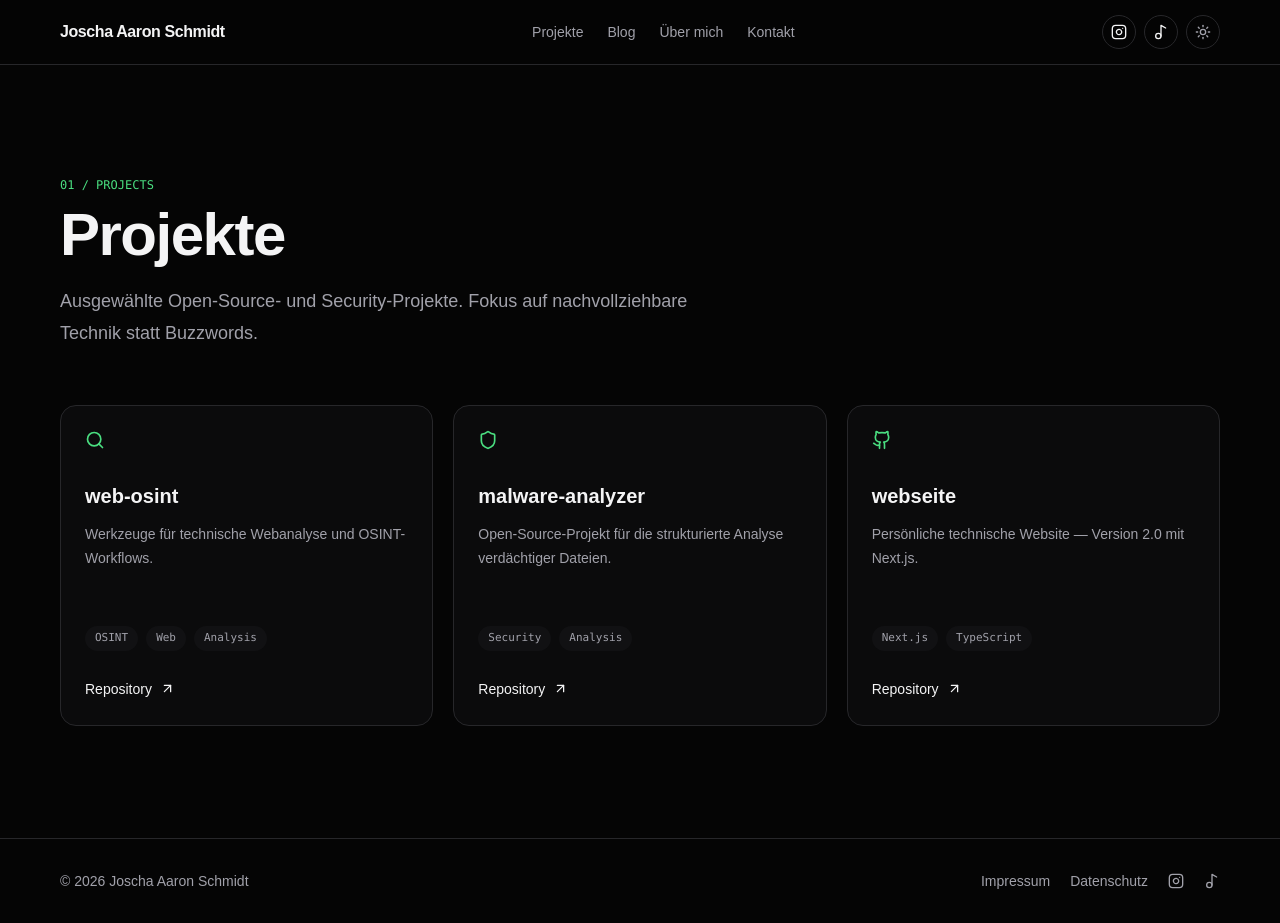
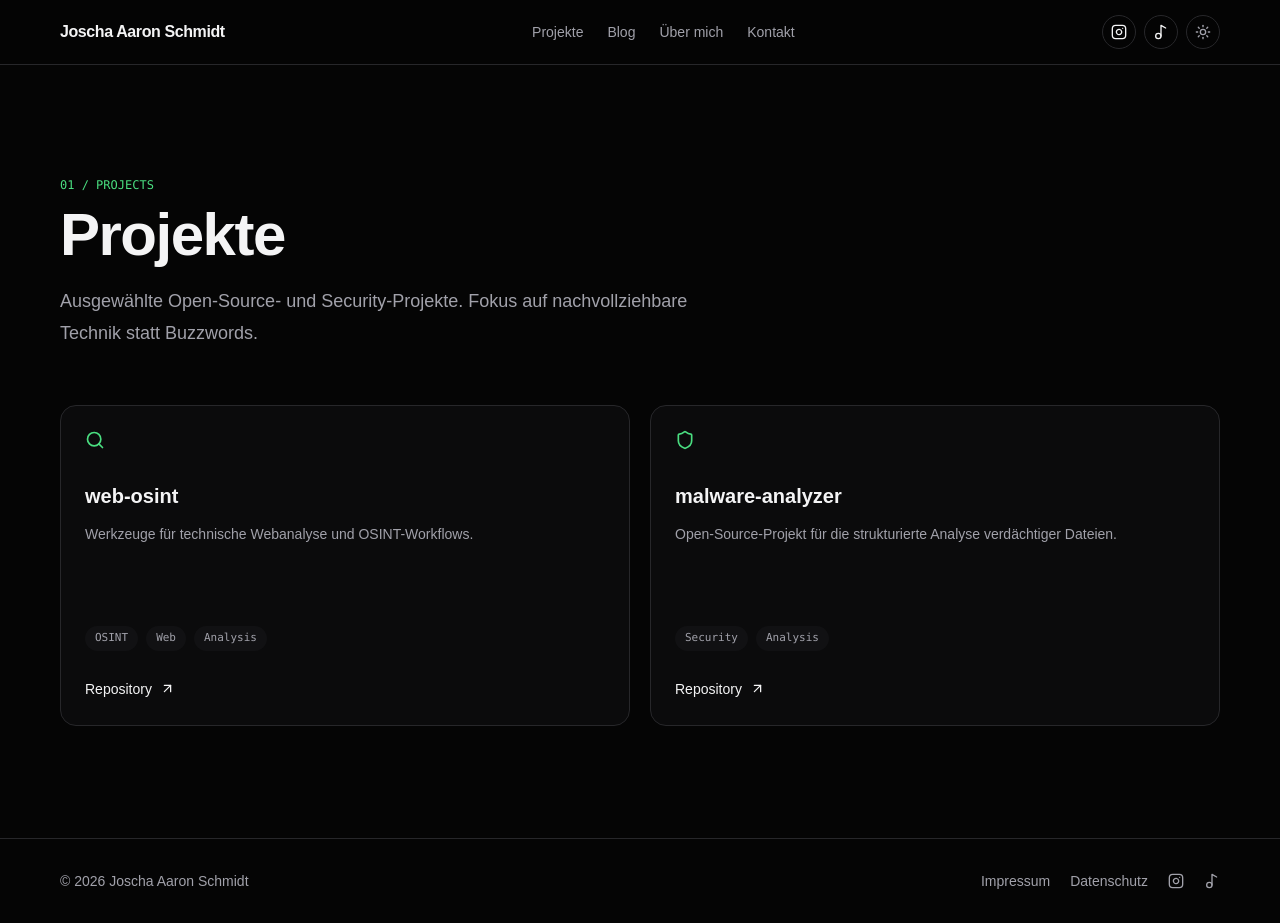
Before and after one commit to aaron0sec/webseite, a Next.js app: page /projekte in a window 1280 px wide. Built offline with nearby package versions, Linux system fonts and the light colour scheme.

Commit message:
feat: remove website project from portfolio

```diff
--- a/src/app/projekte/page.tsx
+++ b/src/app/projekte/page.tsx
@@ -1,5 +1,5 @@
 import type { Metadata } from "next";
-import { ArrowUpRight, Github, Shield, Search } from "lucide-react";
+import { ArrowUpRight, Shield, Search } from "lucide-react";
 import { Reveal } from "@/components/reveal";
 
 export const metadata: Metadata = { title: "Projekte" };
@@ -7,7 +7,6 @@ export const metadata: Metadata = { title: "Projekte" };
 const projects = [
   { name: "web-osint", description: "Werkzeuge für technische Webanalyse und OSINT-Workflows.", href: "https://github.com/aaron0sec/web-osint", icon: Search, tags: ["OSINT", "Web", "Analysis"] },
   { name: "malware-analyzer", description: "Open-Source-Projekt für die strukturierte Analyse verdächtiger Dateien.", href: "https://github.com/aaron0sec/malware-analyzer", icon: Shield, tags: ["Security", "Analysis"] },
-  { name: "webseite", description: "Persönliche technische Website — Version 2.0 mit Next.js.", href: "https://github.com/aaron0sec/webseite", icon: Github, tags: ["Next.js", "TypeScript"] },
 ];
 
-export default function Projects() { return <main className="container py-20 sm:py-28"><Reveal><p className="font-mono text-xs text-[var(--accent)]">01 / PROJECTS</p><h1 className="mt-3 text-4xl font-semibold tracking-tight sm:text-6xl">Projekte</h1><p className="mt-5 max-w-2xl text-lg leading-8 text-[var(--muted)]">Ausgewählte Open-Source- und Security-Projekte. Fokus auf nachvollziehbare Technik statt Buzzwords.</p></Reveal><div className="mt-14 grid gap-5 md:grid-cols-3">{projects.map((p,i)=><Reveal key={p.name} delay={i*.06}><a href={p.href} target="_blank" rel="noreferrer" className="group block rounded-2xl border border-[var(--border)] bg-[var(--surface)] p-6 transition hover:-translate-y-1 hover:border-[var(--accent)]"><p.icon size={20} className="text-[var(--accent)]"/><h2 className="mt-8 text-xl font-semibold">{p.name}</h2><p className="mt-3 min-h-20 text-sm leading-6 text-[var(--muted)]">{p.description}</p><div className="mt-6 flex flex-wrap gap-2">{p.tags.map(t=><span key={t} className="rounded-full bg-[var(--surface-2)] px-2.5 py-1 font-mono text-[11px] text-[var(--muted)]">{t}</span>)}</div><span className="mt-7 inline-flex items-center gap-2 text-sm">Repository <ArrowUpRight size={15}/></span></a></Reveal>)}</div></main>; }
+export default function Projects() { return <main className="container py-20 sm:py-28"><Reveal><p className="font-mono text-xs text-[var(--accent)]">01 / PROJECTS</p><h1 className="mt-3 text-4xl font-semibold tracking-tight sm:text-6xl">Projekte</h1><p className="mt-5 max-w-2xl text-lg leading-8 text-[var(--muted)]">Ausgewählte Open-Source- und Security-Projekte. Fokus auf nachvollziehbare Technik statt Buzzwords.</p></Reveal><div className="mt-14 grid gap-5 md:grid-cols-2">{projects.map((p,i)=><Reveal key={p.name} delay={i*.06}><a href={p.href} target="_blank" rel="noreferrer" className="group block rounded-2xl border border-[var(--border)] bg-[var(--surface)] p-6 transition hover:-translate-y-1 hover:border-[var(--accent)]"><p.icon size={20} className="text-[var(--accent)]"/><h2 className="mt-8 text-xl font-semibold">{p.name}</h2><p className="mt-3 min-h-20 text-sm leading-6 text-[var(--muted)]">{p.description}</p><div className="mt-6 flex flex-wrap gap-2">{p.tags.map(t=><span key={t} className="rounded-full bg-[var(--surface-2)] px-2.5 py-1 font-mono text-[11px] text-[var(--muted)]">{t}</span>)}</div><span className="mt-7 inline-flex items-center gap-2 text-sm">Repository <ArrowUpRight size={15}/></span></a></Reveal>)}</div></main>; }
```
